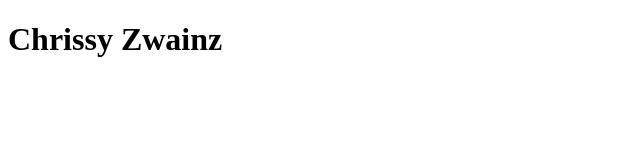
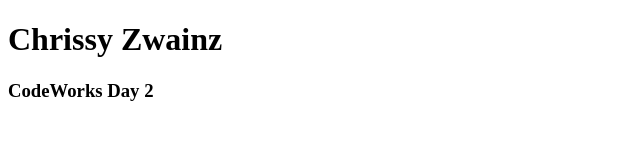
Before and after one commit to czwainz/day-2, a plain HTML site: page index.html in a window 1280 px wide. Shown: the whole page, without its empty margins (0-640 px from the left). Drawn offline with Linux system fonts and the light colour scheme.

Commit message:
add subheading

```diff
--- a/index.html
+++ b/index.html
@@ -10,6 +10,7 @@
 
 <body>
   <h1>Chrissy Zwainz</h1>
+  <h3>CodeWorks Day 2</h3>
 </body>
 
 </html>
```
